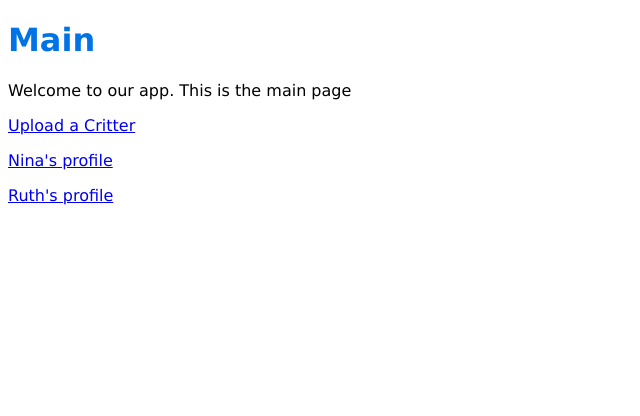
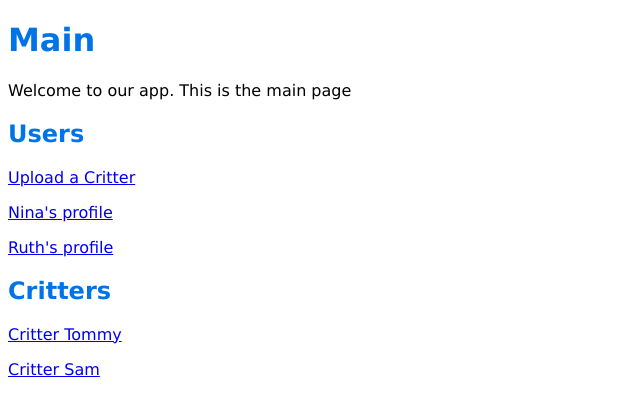
Before and after one commit to megdugan/CritterCave, a Flask app: page / in a window 1280 px wide. Shown: the part 48-464 px from the top of the page, without its empty margins (0-640 px from the left). Run offline with Flask 3, Linux system fonts and the light colour scheme.

Commit message:
Added critter pages

```diff
--- a/app.py
+++ b/app.py
@@ -59,8 +59,27 @@ def user_profile(uid):
 
 @app.route('/critter/<cid>')
 # page for when you click into a critter to see their stories
-def critter_page():
-    return
+def critter_page(cid):
+    print(f'looking up critter with cid {cid}')
+    if not cid.isdigit():
+        flash('cid must be a string of digits')
+        return redirect( url_for('index'))
+    cid = int(cid)
+    conn = dbi.connect()
+    critter_info = critter.get_critter_by_id(conn,cid)
+    uid = critter_info['uid']
+    user = profile.get_user_info(conn,uid)
+    if user is None:
+        flash(f'No profile found with uid={uid}')
+        return redirect(url_for('index'))
+    if critter_info is None:
+        flash(f'No critter found with cid={cid}')
+        return redirect(url_for('index'))
+    return render_template(
+        'critter.html',
+        user=user,
+        critter_info=critter_info
+    )
 
 @app.route('/critter_upload/')
 def critter_upload():
--- a/profile.py
+++ b/profile.py
@@ -14,7 +14,7 @@ def get_user_info(conn, uid: int):
     """with the user's uid, returns their name and profile pic"""
     curs = dbi.dict_cursor(conn)
     curs.execute('''
-                 SELECT name,profilepic
+                 SELECT uid,name,profilepic
                  FROM user
                  WHERE uid = %s''',
                  [uid])
@@ -36,7 +36,7 @@ def get_critters_by_user(conn, uid: int):
     """Returns all critters made by the specified user with uid"""
     curs = dbi.dict_cursor(conn)
     curs.execute('''
-                 SELECT name,imagepath,description,created
+                 SELECT cid, name, imagepath, description, created
                  FROM critter
                  WHERE uid = %s''',
                  [uid])
--- a/templates/main.html
+++ b/templates/main.html
@@ -8,9 +8,14 @@
 
 <p>Welcome to our app. This is the main page</p>
 
+<h2>Users</h2>
 <p><a href="{{ url_for('critter_upload') }}">Upload a Critter</a></p>
 <p><a href="{{ url_for('user_profile', uid=1) }}">Nina's profile</a></p>
 <p><a href="{{ url_for('user_profile', uid=3) }}">Ruth's profile</a></p>
 
+<h2>Critters</h2>
+<p><a href="{{ url_for('critter_page', cid=2) }}">Critter Tommy</a></p>
+<p><a href="{{ url_for('critter_page', cid=3) }}">Critter Sam</a></p>
+
 
 {% endblock %}
```
Also changed, not shown: templates/critter.html (added, +13 -0 lines).
